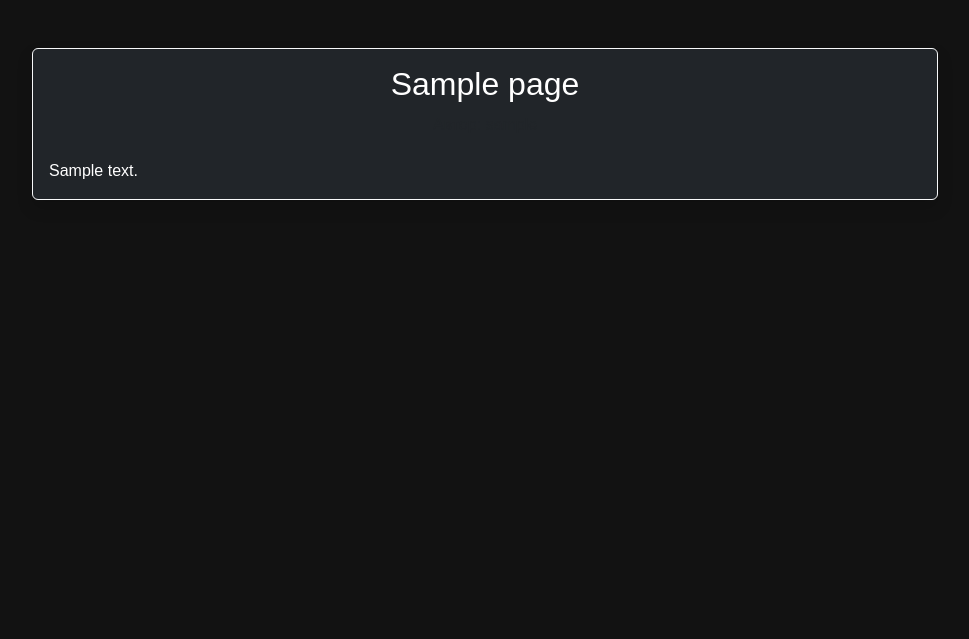
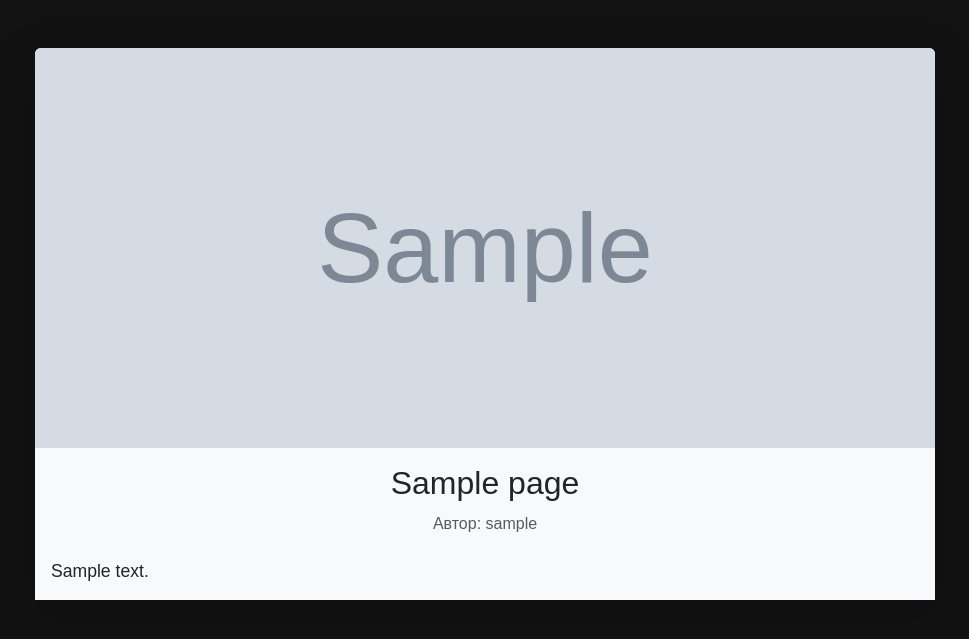
Before and after one commit to Sergrutter/Wik_Igr, a Flask app: page /page/1 in a window 1280 px wide. Shown: the part 56-695 px from the top of the page, without its empty margins (155-1124 px from the left). Run offline with Flask 3, Linux system fonts and the light colour scheme; tables that the repository leaves empty hold one stand-in row (values such as "Sample post"); grey boxes marked "Sample" are stand-in pictures; parts of the project's set-up code (start-up, migrations or seed data) failed here and were passed over; some libraries are stand-ins or nearby versions.

Commit message:
Добавление картинки

```diff
--- a/templates/text_block.html
+++ b/templates/text_block.html
@@ -2,22 +2,21 @@
 {% block title %}{{ page.title }}{% endblock %}
 
 {% block content %}
-<div class="container mt-5">
-    <div class="row justify-content-center">
-        <div class="col-lg-10">
-            <div class="card bg-dark text-white shadow border-light">
-                <div class="card-body">
-                    <h2 class="card-title text-center mb-3">{{ page.title }}</h2>
-                    <h6 class="card-subtitle mb-4 text-muted text-center">Автор: {{ page.author.username }}</h6>
-                    <p class="card-text" style="white-space: pre-line;">{{ page.content }}</p>
+<div class="container my-5">
+    <div class="card shadow-lg border-0 mx-auto" style="max-width: 900px;">
+        {% if page.image_url %}
+        <img src="{{ page.image_url }}" class="card-img-top rounded-top" alt="Изображение по теме" style="object-fit: cover; max-height: 400px;">
+        {% endif %}
+        <div class="card-body bg-light">
+            <h2 class="card-title text-center text-dark mb-3">{{ page.title }}</h2>
+            <h6 class="card-subtitle text-center text-muted mb-4">Автор: {{ page.author.username }}</h6>
+            <p class="card-text text-dark" style="white-space: pre-line; font-size: 1.1rem;">{{ page.content }}</p>
 
-                    {% if current_user.is_authenticated and current_user.id == page.user_id %}
-                        <div class="text-end mt-4">
-                            <a href="{{ url_for('edit_page', page_id=page.id) }}" class="btn btn-outline-warning">Редактировать</a>
-                        </div>
-                    {% endif %}
-                </div>
+            {% if current_user.is_authenticated and current_user.id == page.user_id %}
+            <div class="text-end mt-4">
+                <a href="{{ url_for('edit_page', page_id=page.id) }}" class="btn btn-outline-primary">Редактировать</a>
             </div>
+            {% endif %}
         </div>
     </div>
 </div>
```
